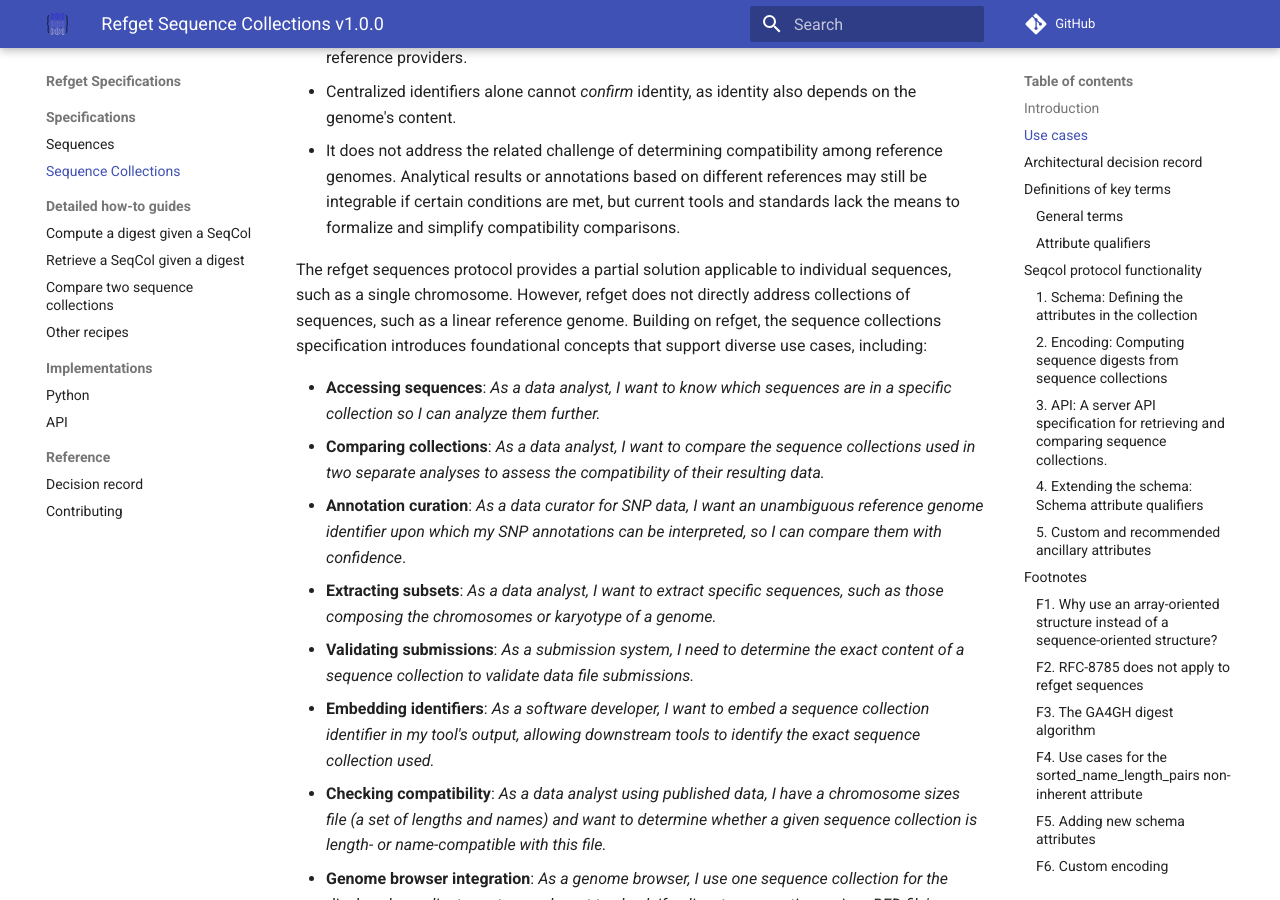
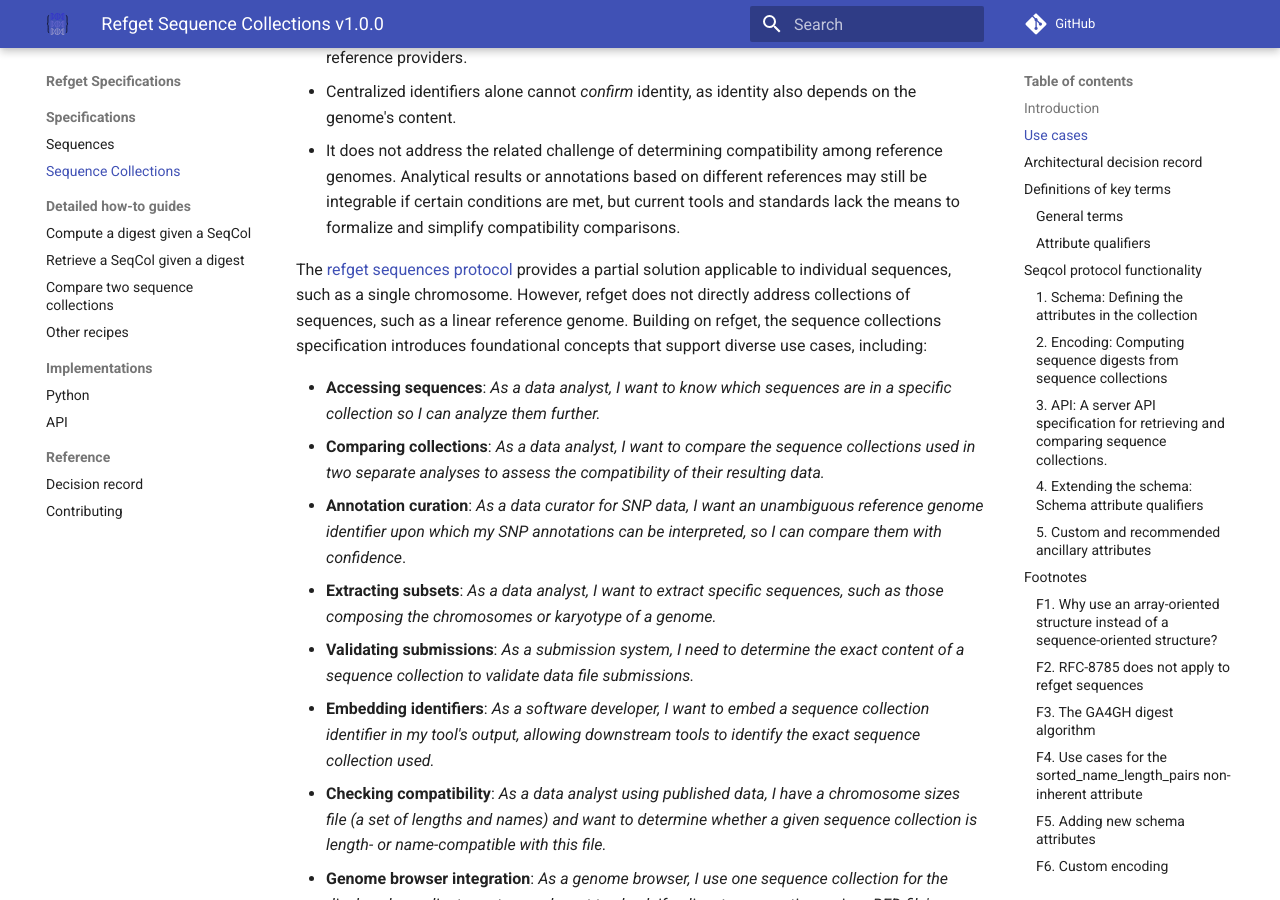
Before and after one commit to ga4gh/refget, an MkDocs documentation site: the page built from docs/seqcol.md, in a window 1280 px wide and 900 px high, scrolled down 1124 px. Built offline with MkDocs 1.6.1 and Material for MkDocs 9.7.7, drawn with Linux system fonts in a browser that asks for light colours; comment, search, counter and statistics services are not loaded; part of the change alters nothing that is shown; some of the changed text lies outside the part shown.

Commit message:
Added a few links

```diff
--- a/docs/seqcol.md
+++ b/docs/seqcol.md
@@ -37,7 +37,7 @@ Unique identifiers, such as those provided by the NCBI Assembly database, partia
 - Centralized identifiers alone cannot *confirm* identity, as identity also depends on the genome's content.
 - It does not address the related challenge of determining compatibility among reference genomes. Analytical results or annotations based on different references may still be integrable if certain conditions are met, but current tools and standards lack the means to formalize and simplify compatibility comparisons.
 
-The refget sequences protocol provides a partial solution applicable to individual sequences, such as a single chromosome.
+The [refget sequences protocol](sequences.md) provides a partial solution applicable to individual sequences, such as a single chromosome.
 However, refget does not directly address collections of sequences, such as a linear reference genome.
 Building on refget, the sequence collections specification introduces foundational concepts that support diverse use cases, including:
 
@@ -465,7 +465,7 @@ For more details about how to interpret the results of the comparison function t
 - *Description*: Lists identifiers for a given object type in singular form (*e.g.* `/list/collection`). This endpoint provides a way to discover what sequence collections a service provides.
   Returned lists can be filtered to only objects with certain attribute values using query parameters.
   Page numbering begins at page 0 (the first page is page 0).
-- *Return value*: The output is a paged list of identifiers following the GA4GH paging guide format, grouped into a `results` and a `pagination` section. If no `?:attribute=:attribute_level1_repr` query parameters are provided, the endpoint will return all items (paged). Adding one `:attribute` and `:attribute_level1_repr` pair as *query parameters*  will filter results to only the collections with the given level 1 attribute digest. If multiple attributes are provided, the filter should require ALL of these attributes to match (so multiple attributes are treated with an `AND` operator).
+- *Return value*: The output is a paged list of identifiers following the [GA4GH paging guide format](https://www.ga4gh.org/what-we-do/technical-alignment-subcommittee-tasc/#section_1), grouped into a `results` and a `pagination` section. If no `?:attribute=:attribute_level1_repr` query parameters are provided, the endpoint will return all items (paged). Adding one `:attribute` and `:attribute_level1_repr` pair as *query parameters*  will filter results to only the collections with the given level 1 attribute digest. If multiple attributes are provided, the filter should require ALL of these attributes to match (so multiple attributes are treated with an `AND` operator).
 
 
 Example return value:
```
